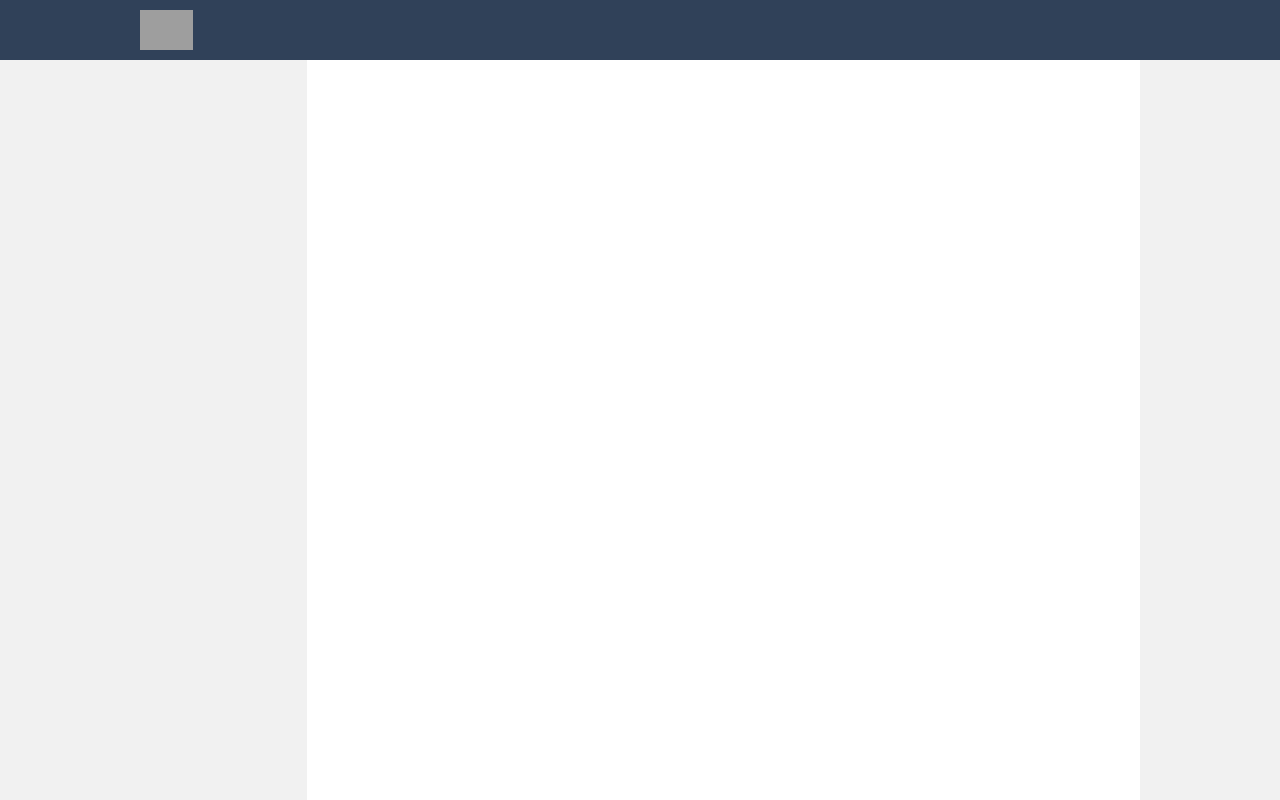
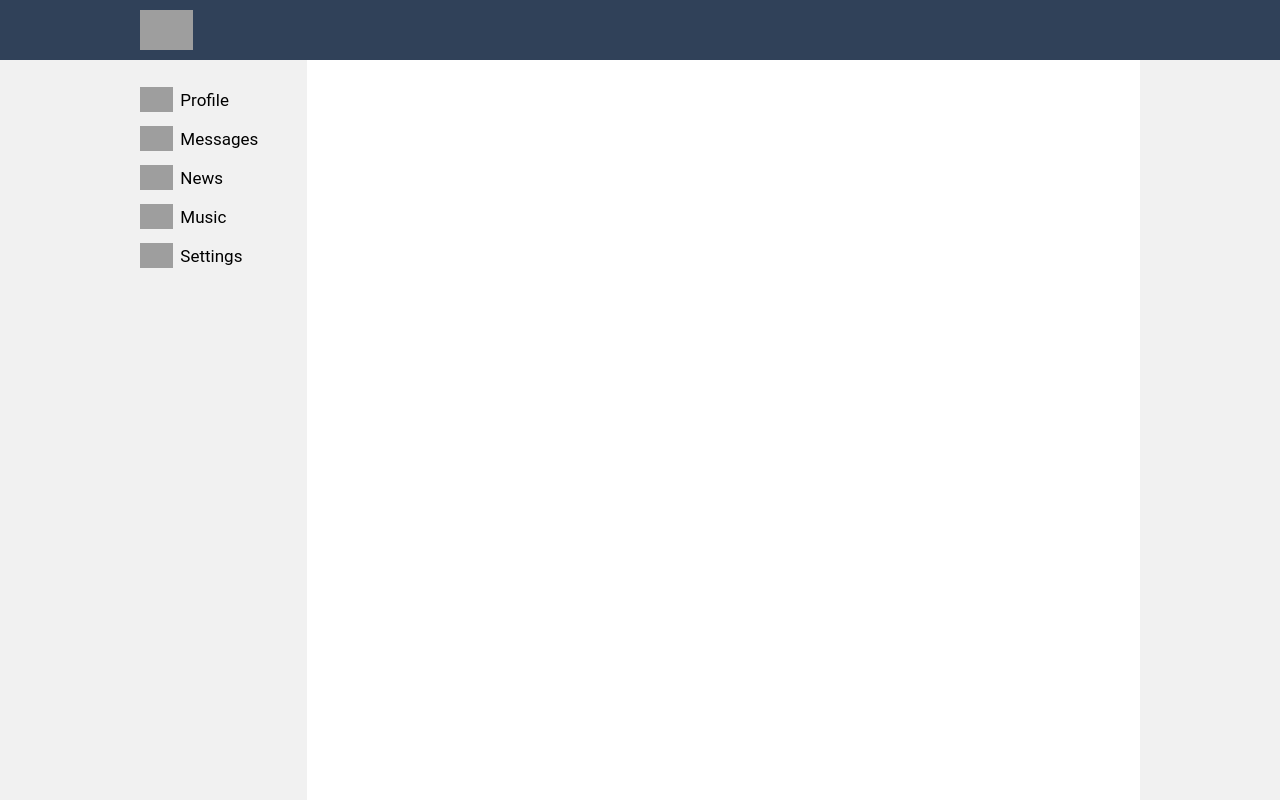
Before and after one commit to LeprechaunSN/Ultranet, a React (Create React App) app: page / in a window 1280 px wide. Built offline with nearby package versions, Linux system fonts and the light colour scheme; grey boxes are pictures that could not be loaded.

Commit message:
Write navbar component and styles

```diff
--- a/src/components/Navbar/Navbar.jsx
+++ b/src/components/Navbar/Navbar.jsx
@@ -1,10 +1,16 @@
 import React from 'react'
+import s from './Navbar.module.css'
+import NavbarItem from './NavbarItem/NavbarItem'
 
 function Navbar() {
     return (
-        <div>
-
-        </div>
+        <nav className={s.nav}>
+            <NavbarItem name="Profile" iconLink="https://img.icons8.com/wired/64/000000/gender-neutral-user--v1.png" />
+            <NavbarItem name="Messages" iconLink="https://img.icons8.com/wired/64/000000/secured-letter.png" />
+            <NavbarItem name="News" iconLink="https://img.icons8.com/wired/64/000000/news.png" />
+            <NavbarItem name="Music" iconLink="https://img.icons8.com/wired/64/000000/music.png" />
+            <NavbarItem name="Settings" iconLink="https://img.icons8.com/wired/64/000000/settings.png" />
+        </nav>
     );
 }
 
--- a/src/components/Navbar/Navbar.module.css
+++ b/src/components/Navbar/Navbar.module.css
@@ -0,0 +1,3 @@
+.nav {
+    margin-top: 20px;
+}
--- /dev/null
+++ b/src/components/Navbar/NavbarItem/NavbarItem.jsx
@@ -0,0 +1,13 @@
+import React from 'react'
+import s from './NavbarItem.module.css'
+
+function NavbarItem(props) {
+    return (
+        <div className={s.navbarItem}>
+            <img className={s.icon} src={props.iconLink} alt=""/>
+            <span>{props.name}</span>
+        </div>
+    );
+}
+
+export default NavbarItem;
--- /dev/null
+++ b/src/components/Navbar/NavbarItem/NavbarItem.module.css
@@ -0,0 +1,17 @@
+.navbarItem {
+    font-family: "Roboto", sans-serif;
+    font-size: 17px;
+    display: flex;
+    align-items: center;
+    padding: 7px 0;
+}
+
+.navbarItem:hover {
+    cursor: pointer;
+    background: rgb(225, 225, 225);;
+}
+
+.icon {
+    height: 25px;
+    margin-right: 7px;
+}
```
